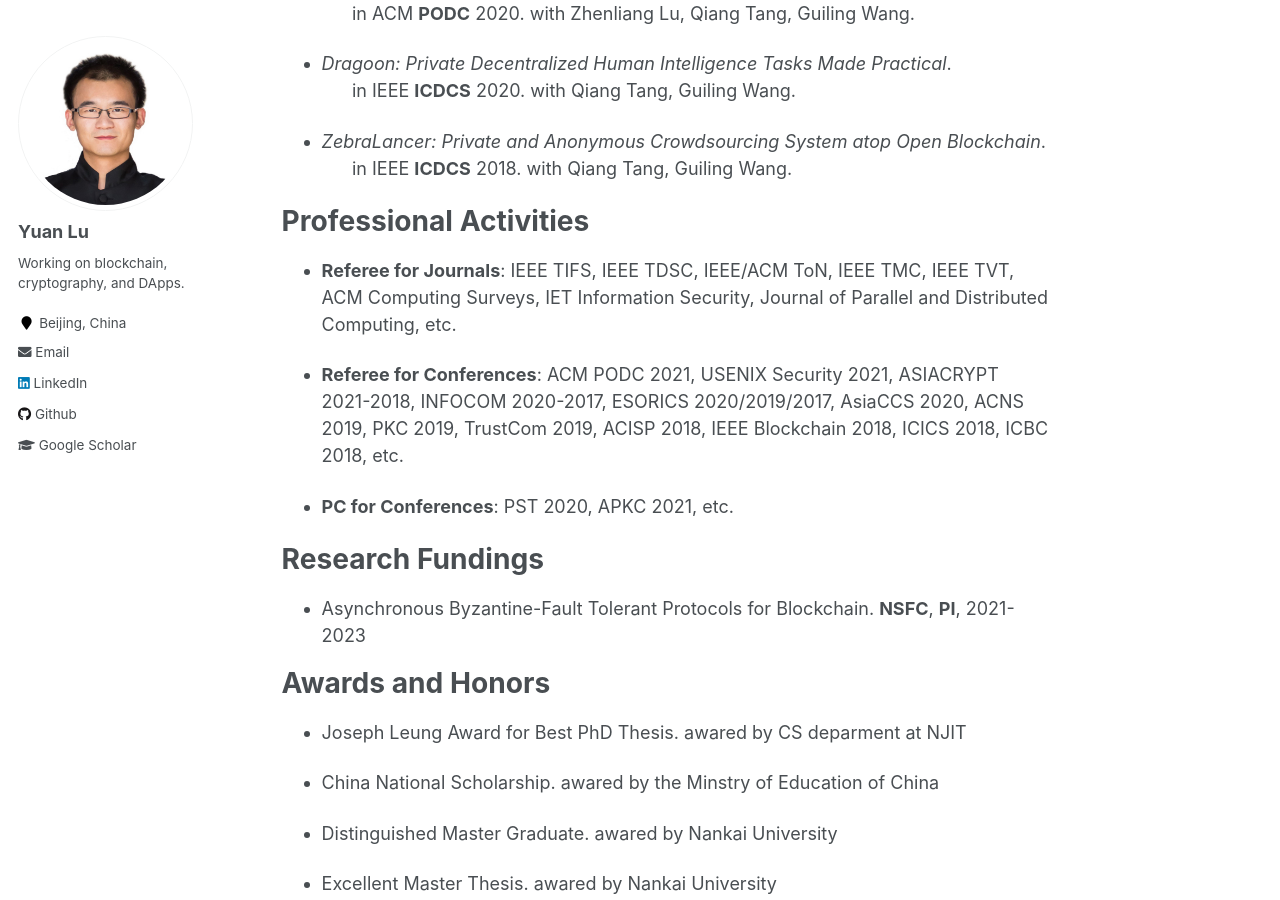
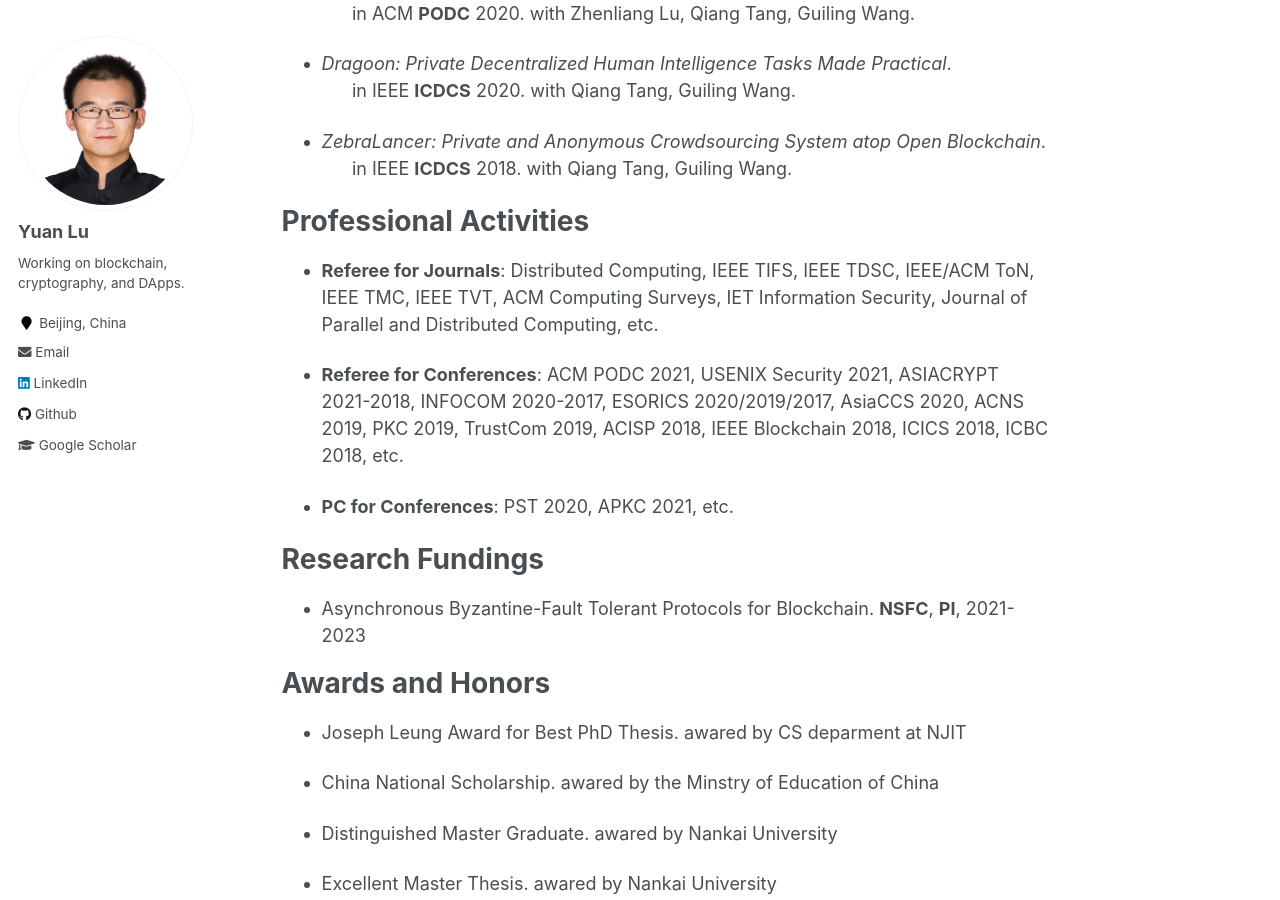
Before and after one commit to yylluu/yylluu.github.io, a Jekyll site: the page built from _pages/about.md, in a window 1280 px wide and 900 px high, scrolled down 1027 px. Built offline with Jekyll 4.4.1, drawn with Linux system fonts in a browser that asks for light colours.

Commit message:
Update about.md

```diff
--- a/_pages/about.md
+++ b/_pages/about.md
@@ -52,7 +52,7 @@
 Professional Activities
 ======
 
-- **Referee for Journals**: IEEE TIFS, IEEE TDSC, IEEE/ACM ToN, IEEE TMC, IEEE TVT, ACM Computing Surveys, IET Information Security, Journal of Parallel and Distributed Computing, etc.
+- **Referee for Journals**: Distributed Computing, IEEE TIFS, IEEE TDSC, IEEE/ACM ToN, IEEE TMC, IEEE TVT, ACM Computing Surveys, IET Information Security, Journal of Parallel and Distributed Computing, etc.
 
 - **Referee for Conferences**: ACM PODC 2021, USENIX Security 2021, ASIACRYPT 2021-2018, INFOCOM 2020-2017, ESORICS 2020/2019/2017, AsiaCCS 2020, ACNS 2019, PKC 2019, TrustCom 2019, ACISP 2018, IEEE Blockchain 2018, ICICS 2018, ICBC 2018, etc.
 
```
